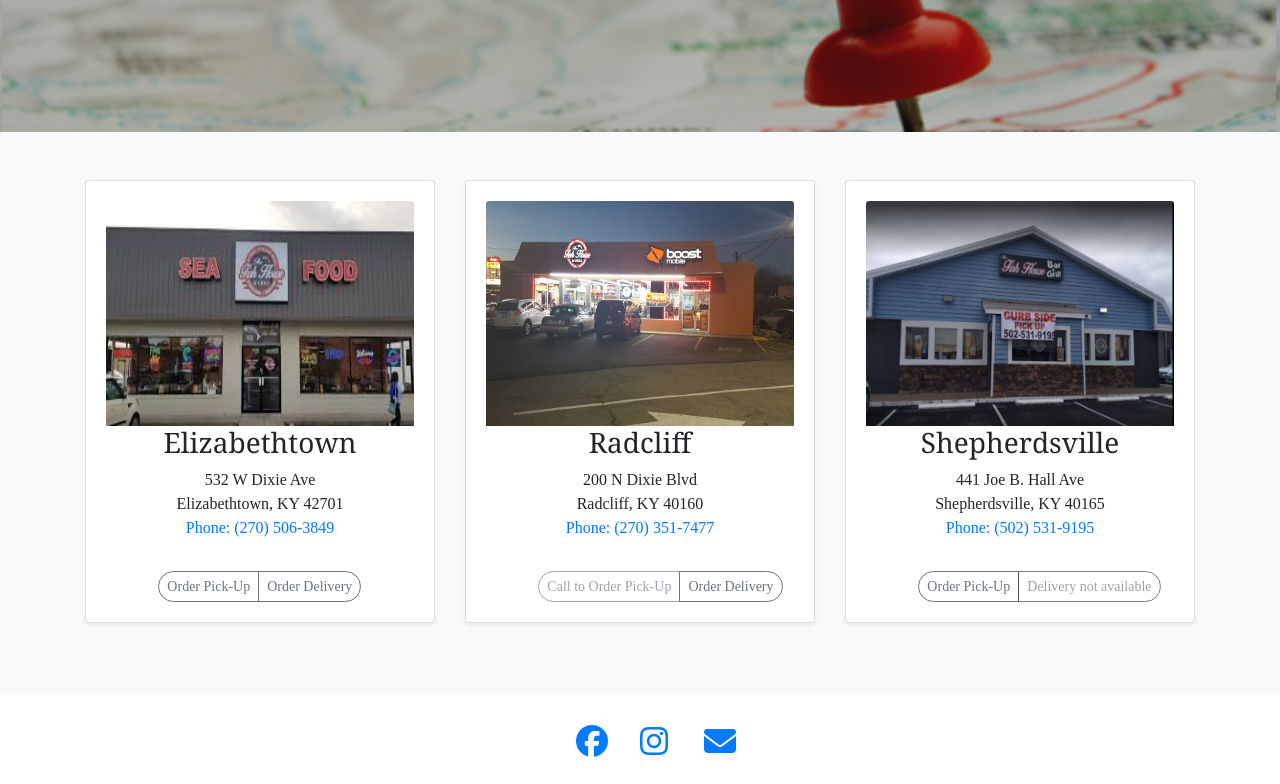
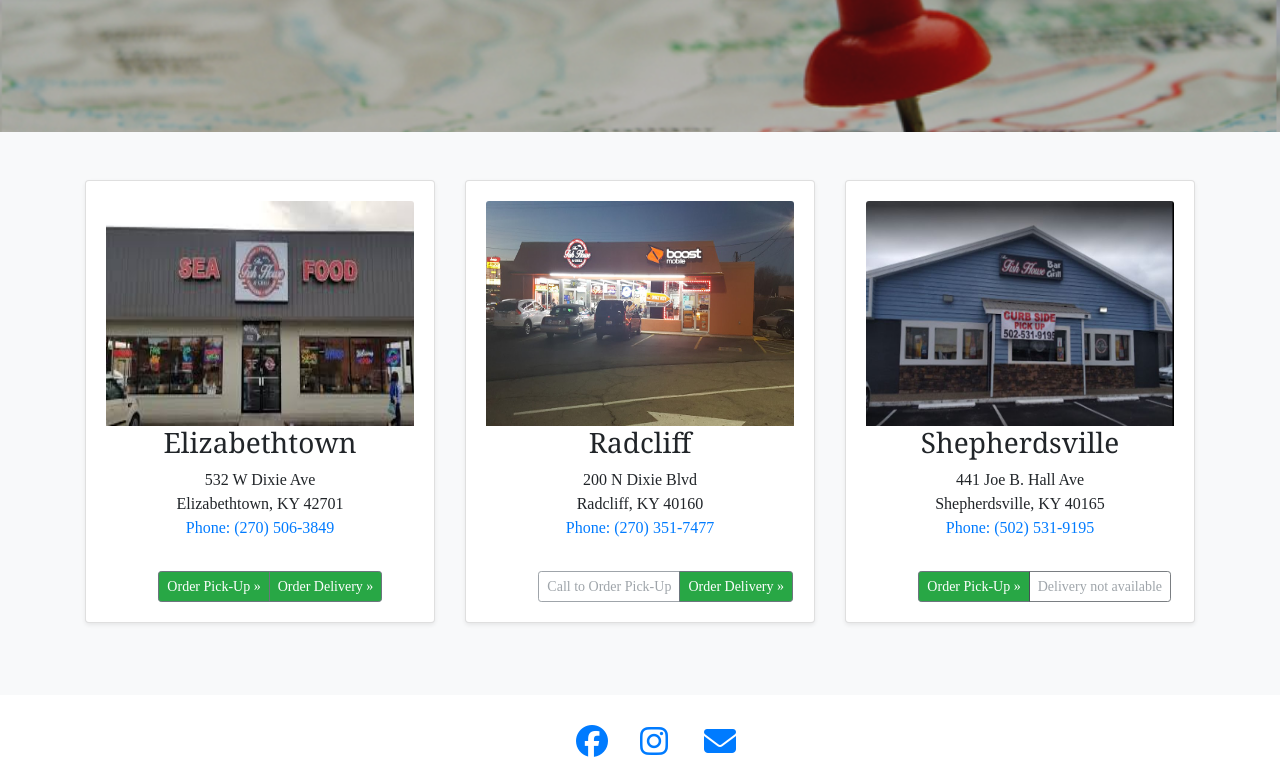
Before and after one commit to Rayna83/The-Fish-House, a plain HTML site: page locations.html in a window 1280 px wide. Shown: the part 299-1083 px from the top of the page. Drawn offline with nearby package versions, Linux system fonts and the light colour scheme.

Commit message:
Update and square buttons

```diff
--- a/locations.html
+++ b/locations.html
@@ -79,8 +79,8 @@
               </p>
               <div class="d-flex justify-content-between align-items-center">
                 <div class="btn-group">
-                  <a href="https://www.toasttab.com/the-fish-house-grill-elizabethtown/v3" class="btn btn-sm btn-outline-secondary">Order Pick-Up</a>
-                   <a href="https://www.delivery.com/cities/elizabethtown-ky/categories/restaurant/fish-house-grill-partial-par-elizabethtown-297?address=318%20Meadow%20Ln,%2042701&orderTime=2020-07-20T15:45:00Z&orderType=delivery" class="btn btn-sm btn-outline-secondary">Order Delivery</a>
+                  <a href="https://www.toasttab.com/the-fish-house-grill-elizabethtown/v3" class="btn btn-success text-white btn-sm btn-outline-secondary">Order Pick-Up »</a>
+                   <a href="https://www.delivery.com/cities/elizabethtown-ky/categories/restaurant/fish-house-grill-partial-par-elizabethtown-297?address=318%20Meadow%20Ln,%2042701&orderTime=2020-07-20T15:45:00Z&orderType=delivery" class="btn btn-success text-white btn-sm btn-outline-secondary">Order Delivery »</a>
 
                 </div>
 
@@ -102,7 +102,7 @@
                 <div class="btn-group">
 
                   <button type="button" class="btn btn-sm btn-outline-secondary btn-asucess" disabled>Call to Order Pick-Up</button>
-                  <a href="https://www.delivery.com/cities/radcliff/categories/restaurant/fish-house-grill-partial-par-radcliff-309?address=318%20Meadow%20Ln,%2042701&orderTime=ASAP&orderType=delivery" class="btn btn-sm btn-outline-secondary">Order Delivery</a>
+                  <a href="https://www.delivery.com/cities/radcliff/categories/restaurant/fish-house-grill-partial-par-radcliff-309?address=318%20Meadow%20Ln,%2042701&orderTime=ASAP&orderType=delivery" class="btn btn-sm btn-success text-white btn-outline-secondary">Order Delivery »</a>
                 </div>
 
               </div>
@@ -122,7 +122,7 @@
               </p>
               <div class="d-flex justify-content-between align-items-center">
                 <div class="btn-group">
-                  <a href="https://www.toasttab.com/the-fish-house-grill-shepherdsville/v3" class="btn btn-sm btn-outline-secondary">Order Pick-Up</a>
+                  <a href="https://www.toasttab.com/the-fish-house-grill-shepherdsville/v3" class="btn btn-sm btn-success text-white btn-outline-secondary">Order Pick-Up »</a>
                     <button type="button" class="btn btn-sm btn-outline-secondary btn-dark" disabled>Delivery not available</button>
                 </div>
 
--- a/styles.css
+++ b/styles.css
@@ -250,10 +250,7 @@
           text-align: center;
 
         }
-      .btn{
 
-        border-radius: 40px;
-      }
 
       .car-two{
         background-color: #eeeeee;
--- a/styles2.css
+++ b/styles2.css
@@ -76,7 +76,7 @@ h1{
   #contact button#submit {
 
     border: none;
-    border-radius: 40px;
+
 
     height: 50px;
     margin-top: 24px;
```
Also changed, not shown: index.html (+4 -4 lines).
